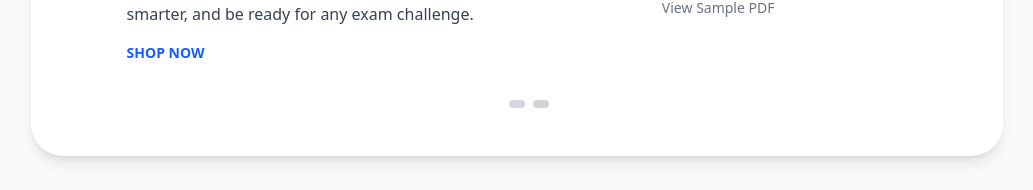
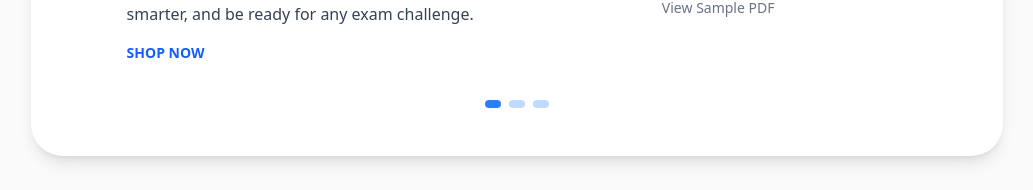
Before and after one commit to zipsar-dev/focus-shop, a React (Vite) app: page / in a window 1280 px wide. Shown: the part 2796-2986 px from the top of the page, without its empty margins (123-1156 px from the left). Built offline with nearby package versions, Linux system fonts and the light colour scheme; the HTML template or start-up script is replaced by a standard one.

Commit message:
added color to dots

```diff
--- a/src/Components/Shop_Components/Learn_More/LearnMore.jsx
+++ b/src/Components/Shop_Components/Learn_More/LearnMore.jsx
@@ -135,7 +135,7 @@ export default function LearnMoreSlider() {
           <span
             key={i}
             className={`w-4 h-2 rounded-full transition-all duration-300 ${
-              i === index ? `${sub.color} bg-opacity-80` : "bg-gray-300"
+              i === index ? `${sub.color} bg-blue-500` : "bg-blue-200"
             }`}
           />
         ))}
```
